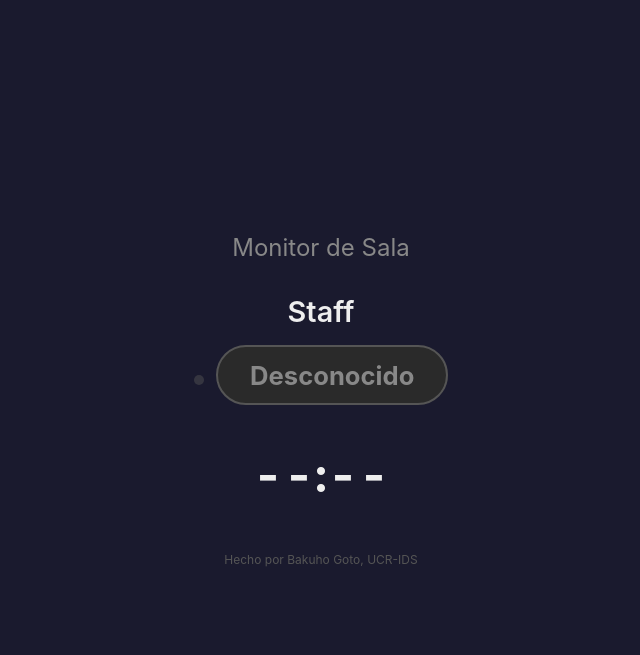
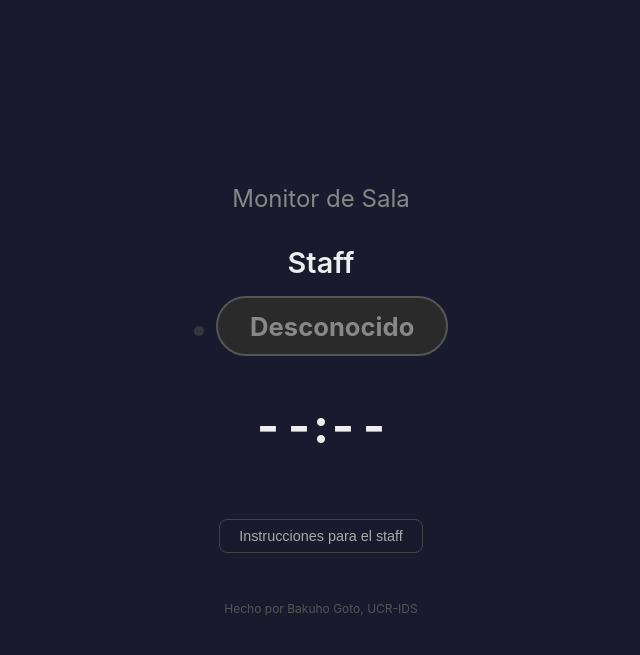
Before and after one commit to juuwaah/room-monitoring, a Flask app: page / in a window 1280 px wide. Shown: the top 655 px of the page, without its empty margins (319-959 px from the left). Run offline with Flask 3, Linux system fonts and the light colour scheme.

Commit message:
added instructions for users

```diff
--- a/web/templates/index.html
+++ b/web/templates/index.html
@@ -97,6 +97,65 @@
             color: #555;
         }
 
+        .instructions-toggle {
+            margin-top: 2rem;
+            background: none;
+            border: 1px solid #444;
+            color: #aaa;
+            padding: 0.5rem 1.2rem;
+            border-radius: 8px;
+            cursor: pointer;
+            font-size: 0.9rem;
+            transition: all 0.2s;
+        }
+
+        .instructions-toggle:hover {
+            border-color: #888;
+            color: #eee;
+        }
+
+        .instructions {
+            display: none;
+            text-align: left;
+            background: #16213e;
+            border: 1px solid #333;
+            border-radius: 12px;
+            padding: 1.5rem;
+            margin-top: 1rem;
+            font-size: 0.9rem;
+            line-height: 1.7;
+            color: #ccc;
+        }
+
+        .instructions.open {
+            display: block;
+        }
+
+        .instructions h3 {
+            color: #eee;
+            margin-bottom: 0.8rem;
+            font-size: 1rem;
+        }
+
+        .instructions ol {
+            padding-left: 1.2rem;
+        }
+
+        .instructions li {
+            margin-bottom: 0.5rem;
+        }
+
+        .instructions .key {
+            display: inline-block;
+            background: #2a2a4a;
+            border: 1px solid #555;
+            border-radius: 4px;
+            padding: 0.1rem 0.5rem;
+            font-family: monospace;
+            font-size: 0.85rem;
+            color: #fff;
+        }
+
         .dot {
             display: inline-block;
             width: 10px;
@@ -127,6 +186,27 @@
         <div class="timer" id="timer">--:--</div>
         <div class="timer-label" id="timer-label"></div>
         <div class="updated" id="updated"></div>
+        <button class="instructions-toggle" onclick="document.getElementById('instructions').classList.toggle('open')">
+            Instrucciones para el staff
+        </button>
+        <div class="instructions" id="instructions">
+            <h3>Como usar el teclado</h3>
+            <ol>
+                <li>Presione <span class="key">A</span> para cambiar el estado (en sala / ausente)</li>
+                <li>Ingrese los minutos con las teclas <span class="key">0</span>-<span class="key">9</span> (ej: <span class="key">3</span><span class="key">0</span> = 30 min)</li>
+                <li>Presione <span class="key">*</span> para confirmar y enviar</li>
+            </ol>
+            <h3>Otras teclas</h3>
+            <ol>
+                <li><span class="key">#</span> Borrar ultimo digito</li>
+                <li><span class="key">B</span> Cancelar y volver sin enviar</li>
+            </ol>
+            <h3>Ejemplo</h3>
+            <ol>
+                <li>Al salir de la sala: <span class="key">A</span> &rarr; <span class="key">2</span><span class="key">0</span> &rarr; <span class="key">*</span> (ausente 20 min)</li>
+                <li>Al regresar: <span class="key">A</span> &rarr; <span class="key">6</span><span class="key">0</span> &rarr; <span class="key">*</span> (en sala 60 min)</li>
+            </ol>
+        </div>
         <div class="footer">Hecho por Bakuho Goto, UCR-IDS</div>
     </div>
 
```
